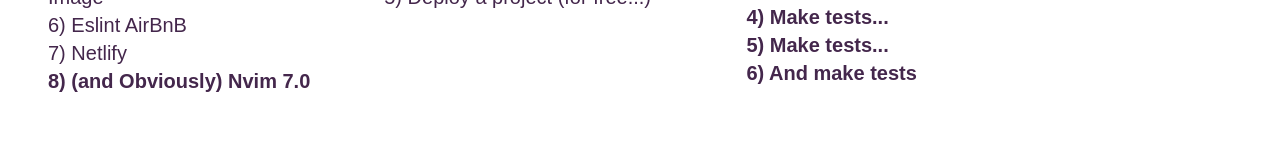
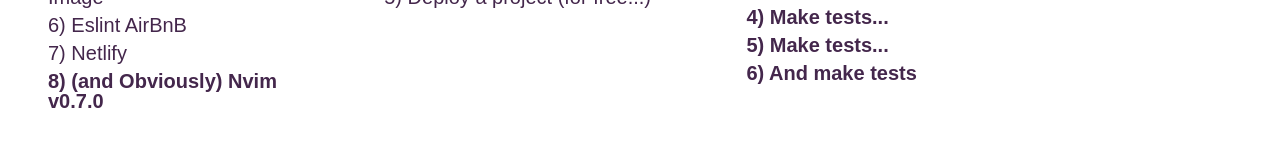
Before and after one commit to baky2708/Baxel-Art, a React (Create React App) app: page /about in a window 1280 px wide. Shown: the part 439-601 px from the top of the page. Built offline with nearby package versions, Linux system fonts and the light colour scheme.

Commit message:
feat: add readme

```diff
--- a/src/pages/About/index.jsx
+++ b/src/pages/About/index.jsx
@@ -61,7 +61,7 @@
                 <li>5) React Component Export Image</li>
                 <li>6) Eslint AirBnB</li>
                 <li>7) Netlify</li>
-                <li><span>8) (and Obviously) Nvim 7.0</span></li>
+                <li><span>8) (and Obviously) Nvim v0.7.0</span></li>
               </ul>
             </Section>
             <Section>
```
Also changed, not shown: 1 other file (tests, documents, lock files or other folders).
